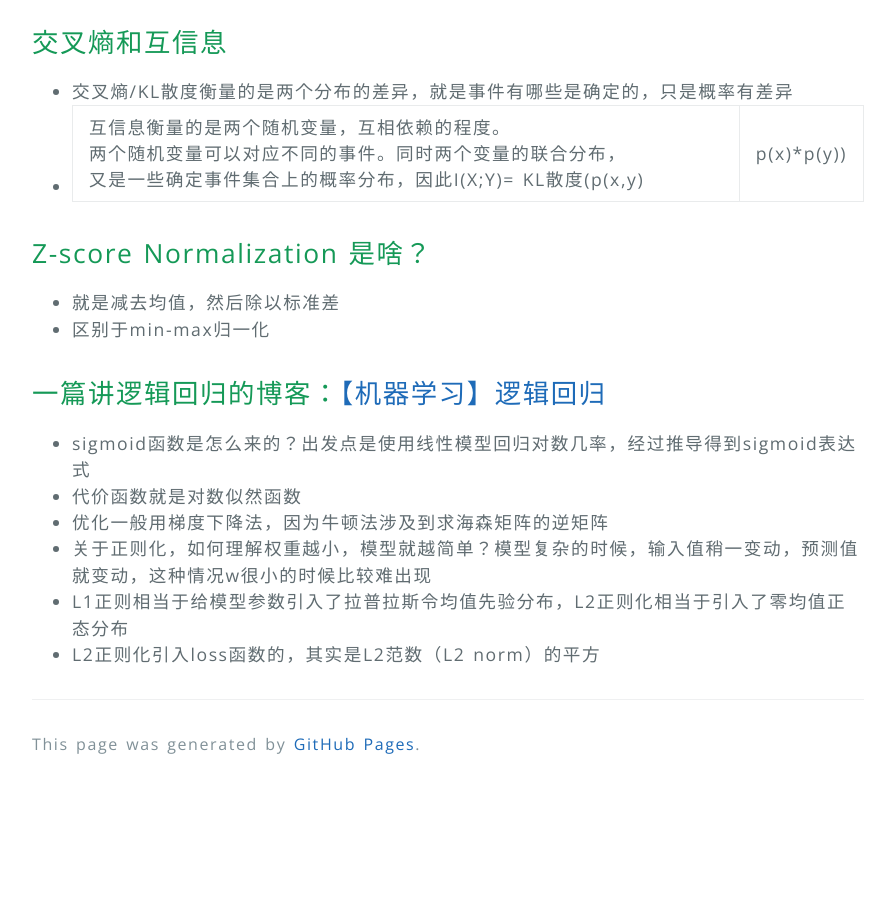
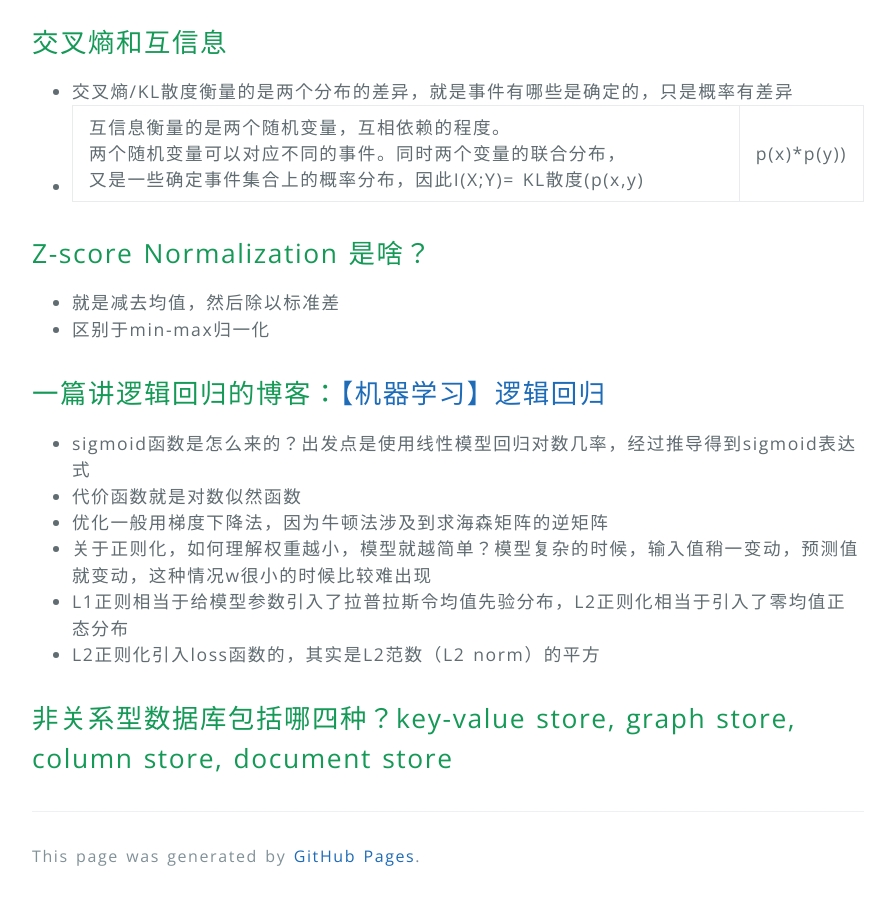
Before and after one commit to cactiiii/cactiiii.github.io, a Jekyll site: the page built from _posts/2021-12-21-自学问题集锦.md, in a window 1280 px wide and 900 px high, scrolled down 2253 px. Shown: the whole window, without its empty margins (192-1087 px from the left). Built offline with Jekyll 4.4.1, drawn with Linux system fonts in a browser that asks for light colours; before the commit the page ends 3041 px from its top, so only the background shows below that.

Commit message:
Update 2021-12-21-自学问题集锦.md

```diff
--- a/_posts/2021-12-21-自学问题集锦.md
+++ b/_posts/2021-12-21-自学问题集锦.md
@@ -85,3 +85,5 @@ qps 高峰1.6w，低峰期4k
 * 关于正则化，如何理解权重越小，模型就越简单？模型复杂的时候，输入值稍一变动，预测值就变动，这种情况w很小的时候比较难出现
 * L1正则相当于给模型参数引入了拉普拉斯令均值先验分布，L2正则化相当于引入了零均值正态分布
 * L2正则化引入loss函数的，其实是L2范数（L2 norm）的平方
+
+## 非关系型数据库包括哪四种？key-value store, graph store, column store, document store
```
